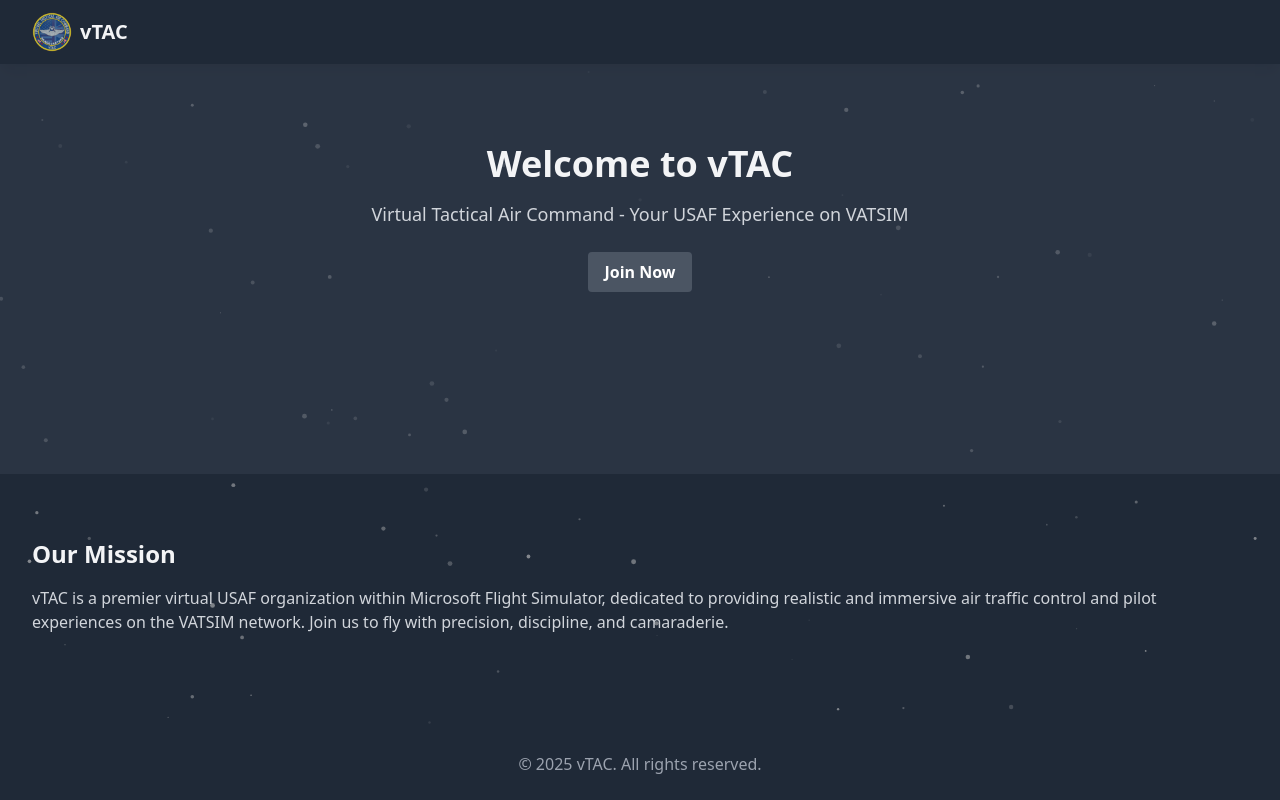
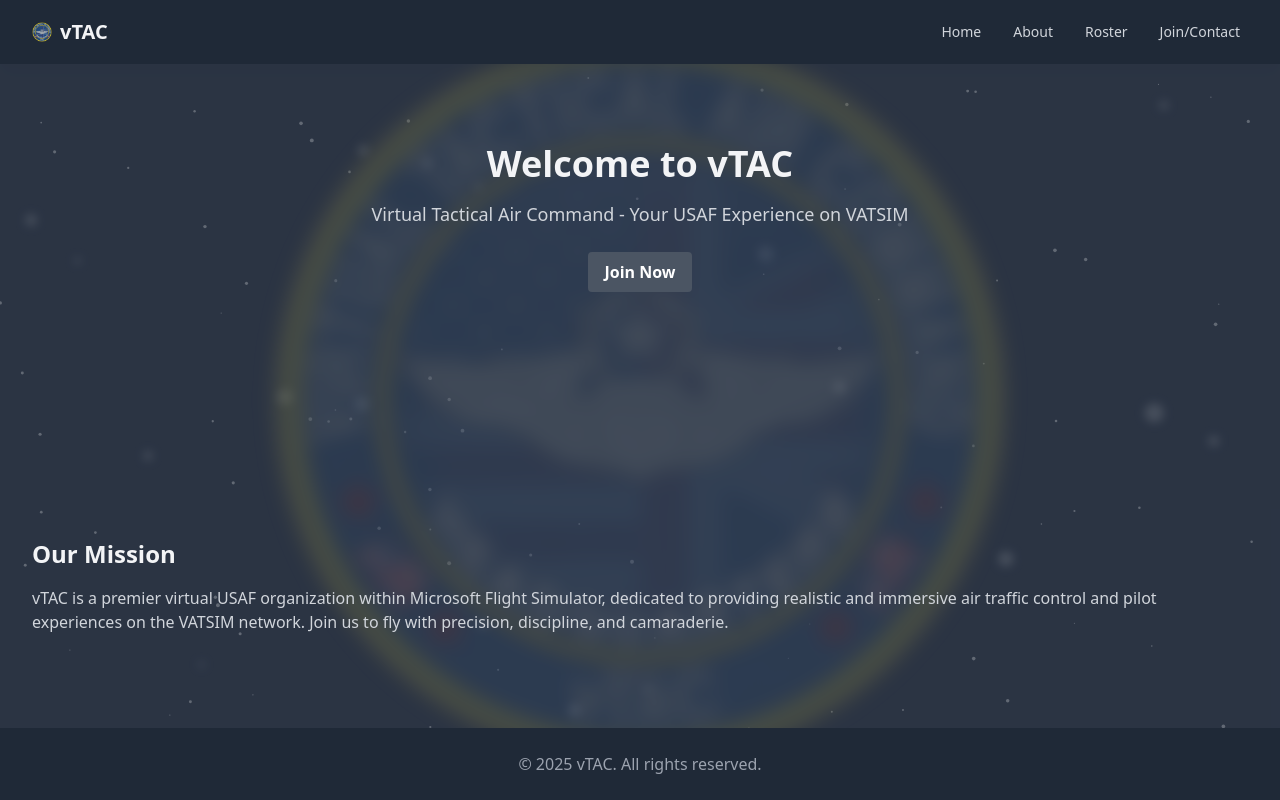
Before and after one commit to MorrisCode2112/vtac, a plain HTML site: page JT_Shit/index.html in a window 1280 px wide. Drawn offline with nearby package versions, Linux system fonts and the light colour scheme; animation ran at ten frames a second.

Commit message:
JT Changes

```diff
--- a/JT_Shit/css/styles.css
+++ b/JT_Shit/css/styles.css
@@ -1,5 +1,27 @@
 body {
     font-family: 'Arial', sans-serif;
+    background-color: #111827;
+}
+
+body::before {
+    content: '';
+    position: fixed;
+    top: 0;
+    left: 0;
+    width: 100%;
+    height: 100%;
+    background-image: url('../assets/logo.png');
+    background-size: 60.25vw;
+    background-position: center;
+    background-attachment: fixed;
+    background-repeat: no-repeat;
+    filter: blur(10px);
+    opacity: 0.5;
+    z-index: 1;
+}
+
+nav {
+    opacity: 1;
 }
 
 nav a:hover {
@@ -21,7 +43,7 @@
 }
 
 .nav-link {
-    opacity: 0;
+    opacity: 0.7;
     animation: fadeIn 0.5s ease-in forwards;
 }
 
@@ -29,6 +51,11 @@
 .nav-link:nth-child(2) { animation-delay: 0.2s; }
 .nav-link:nth-child(3) { animation-delay: 0.3s; }
 .nav-link:nth-child(4) { animation-delay: 0.4s; }
+
+@keyframes fadeIn {
+    0% { opacity: 0.7; }
+    100% { opacity: 1; }
+}
 
 .nav-small {
     height: 48px;
@@ -48,14 +75,14 @@
 }
 
 .nav-small img {
-    height: 32px;
-    width: 32px;
+    height: 16px;
+    width: 16px;
     transition: all 0.3s ease;
 }
 
 .nav-small:hover img {
-    height: 40px;
-    width: 40px;
+    height: 20px;
+    width: 20px;
 }
 
 .nav-small .text-lg {
@@ -81,8 +108,9 @@
     bottom: 0;
     left: 0;
     right: 0;
+    opacity: 1;
 }
 
 #particle-canvas {
-    background-color: #1f2937;
+    background: transparent;
 }
--- a/JT_Shit/index.html
+++ b/JT_Shit/index.html
@@ -47,13 +47,13 @@
     <link rel="stylesheet" href="css/styles.css">
 </head>
 <body class="bg-gray-900 text-gray-200 font-sans min-h-screen flex flex-col">
-    <canvas id="particle-canvas" class="absolute inset-0 z-0"></canvas>
+    <canvas id="particle-canvas" class="absolute inset-0 z-2"></canvas>
     <div class="relative z-10 flex flex-col min-h-screen">
         <nav class="bg-gray-800 shadow-lg nav-small">
             <div class="max-w-7xl mx-auto px-4 sm:px-6 lg:px-8">
                 <div class="flex justify-between h-12">
                     <div class="flex items-center">
-                        <img src="assets/logo.png" alt="vTAC Logo" class="h-8 w-8 mr-2">
+                        <img src="assets/logo.png" alt="vTAC Logo" class="h-4 w-4 mr-2">
                         <span class="text-lg font-bold text-gray-100">vTAC</span>
                     </div>
                     <div class="flex items-center space-x-4">
@@ -65,14 +65,14 @@
                 </div>
             </div>
         </nav>
-        <section class="bg-gray-700 bg-opacity-50 text-center py-20 flex-grow">
+        <section class="bg-gray-700 bg-opacity-70 text-center py-20 flex-grow">
             <div class="max-w-7xl mx-auto px-4 sm:px-6 lg:px-8">
                 <h1 class="text-4xl font-bold text-gray-100 animate-slide-in">Welcome to vTAC</h1>
                 <p class="mt-4 text-lg text-gray-300 animate-slide-in delay-100">Virtual Tactical Air Command - Your USAF Experience on VATSIM</p>
                 <a href="join-contact.html" class="mt-6 inline-block bg-gray-600 hover:bg-gray-500 text-white font-semibold py-2 px-4 rounded">Join Now</a>
             </div>
         </section>
-        <section class="py-16 flex-grow">
+        <section class="py-16 bg-gray-700 bg-opacity-70 flex-grow">
             <div class="max-w-7xl mx-auto px-4 sm:px-6 lg:px-8">
                 <h2 class="text-2xl font-semibold text-gray-100">Our Mission</h2>
                 <p class="mt-4 text-gray-300">vTAC is a premier virtual USAF organization within Microsoft Flight Simulator, dedicated to providing realistic and immersive air traffic control and pilot experiences on the VATSIM network. Join us to fly with precision, discipline, and camaraderie.</p>
--- a/JT_Shit/js/scripts.js
+++ b/JT_Shit/js/scripts.js
@@ -4,26 +4,28 @@
     canvas.width = window.innerWidth;
     canvas.height = window.innerHeight;
 
-    const particles = [];
-    const particleCount = 100;
+    const smallParticles = [];
+    const largeParticles = [];
+    const smallParticleCount = 100;
+    const largeParticleCount = 20;
 
     class Particle {
-        constructor() {
+        constructor(isLarge = false) {
             this.x = Math.random() * canvas.width;
             this.y = Math.random() * canvas.height;
-            this.size = Math.random() * 2 + 0.5;
-            this.speedX = Math.random() * 0.5 - 0.25;
-            this.speedY = Math.random() * 0.5 - 0.25;
-            this.opacity = Math.random() * 0.5 + 0.1;
+            this.size = isLarge ? (Math.random() * 7.5 + 2.5) : (Math.random() * 1.5 + 0.5);
+            this.speedX = (Math.random() * (isLarge ? 0.125 : 0.25) - (isLarge ? 0.0625 : 0.125));
+            this.speedY = (Math.random() * (isLarge ? 0.125 : 0.25) - (isLarge ? 0.0625 : 0.125));
+            this.opacity = Math.random() * (isLarge ? 0.25 : 0.5) + (isLarge ? 0.05 : 0.1);
+            this.isLarge = isLarge;
         }
         update() {
             this.x += this.speedX;
             this.y += this.speedY;
             if (this.x < 0 || this.x > canvas.width) this.speedX *= -1;
             if (this.y < 0 || this.y > canvas.height) this.speedY *= -1;
-            this.opacity += Math.random() * 0.02 - 0.01;
-            if (this.opacity < 0.1) this.opacity = 0.1;
-            if (this.opacity > 0.6) this.opacity = 0.6;
+            this.opacity += Math.random() * 0.1 - 0.05;
+            this.opacity = Math.max(this.isLarge ? 0.5 : 1, Math.min(this.opacity, this.isLarge ? 0.3 : 0.6));
         }
         draw() {
             ctx.beginPath();
@@ -33,16 +35,29 @@
         }
     }
 
-    for (let i = 0; i < particleCount; i++) {
-        particles.push(new Particle());
+    for (let i = 0; i < smallParticleCount; i++) {
+        smallParticles.push(new Particle(false));
+    }
+    for (let i = 0; i < largeParticleCount; i++) {
+        largeParticles.push(new Particle(true));
     }
 
     function animateParticles() {
         ctx.clearRect(0, 0, canvas.width, canvas.height);
-        particles.forEach(particle => {
+        ctx.save();
+        ctx.filter = 'none';
+        smallParticles.forEach(particle => {
             particle.update();
             particle.draw();
         });
+        ctx.restore();
+        ctx.save();
+        ctx.filter = 'blur(5px)';
+        largeParticles.forEach(particle => {
+            particle.update();
+            particle.draw();
+        });
+        ctx.restore();
         requestAnimationFrame(animateParticles);
     }
 
```
Also changed, not shown: JT_Shit/about.html (+3 -3 lines), JT_Shit/join-contact.html (+3 -3 lines), JT_Shit/roster.html (+3 -3 lines), 1 other file.
